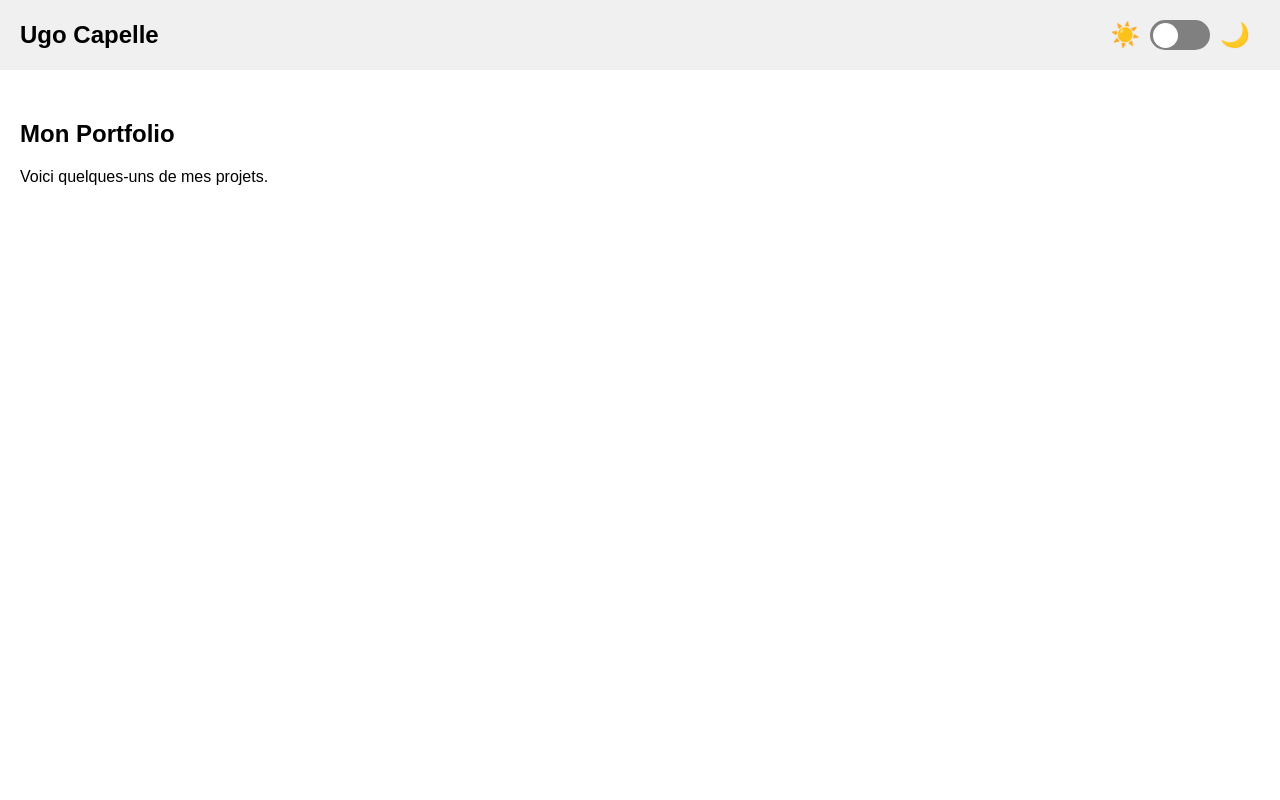
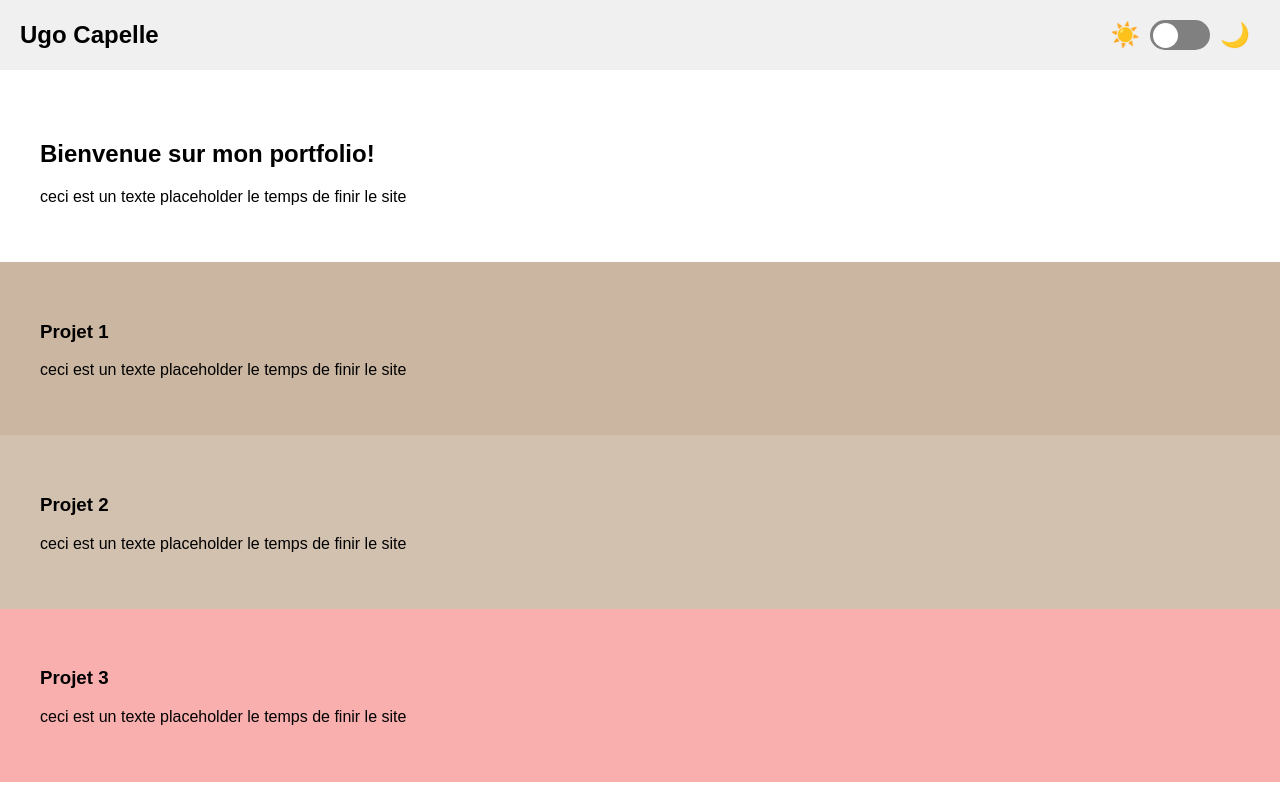
Before and after one commit to UgoCapelle/P8_Portfolio, a React (Create React App) app: page /portfolio in a window 1280 px wide. Built offline with nearby package versions, Linux system fonts and the light colour scheme.

Commit message:
ajout des 3 sections pour projets

```diff
--- a/src/pages/Portfolio.jsx
+++ b/src/pages/Portfolio.jsx
@@ -13,8 +13,22 @@ function Portfolio({ isDarkMode, toggleDarkMode }) {
     >
       <Header isDarkMode={isDarkMode} toggleDarkMode={toggleDarkMode} />
       <main className="content">
-        <h2>Mon Portfolio</h2>
-        <p>Voici quelques-uns de mes projets.</p>
+        <section className="intro-section">
+          <h2>Bienvenue sur mon portfolio!</h2>
+          <p>ceci est un texte placeholder le temps de finir le site</p>
+        </section>
+        <section className="project-section bg-color-1">
+          <h3>Projet 1</h3>
+          <p>ceci est un texte placeholder le temps de finir le site</p>
+        </section>
+        <section className="project-section bg-color-2">
+          <h3>Projet 2</h3>
+          <p>ceci est un texte placeholder le temps de finir le site</p>
+        </section>
+        <section className="project-section bg-color-3">
+          <h3>Projet 3</h3>
+          <p>ceci est un texte placeholder le temps de finir le site</p>
+        </section>
       </main>
     </motion.div>
   );
--- a/src/styles/App.css
+++ b/src/styles/App.css
@@ -17,3 +17,26 @@ body {
   background-color: #ffffff;
   color: black;
 }
+
+#root {
+  min-height: 100vh;
+  display: flex;
+  flex-direction: column;
+}
+
+main {
+  flex-grow: 1;
+}
+
+a {
+  text-decoration: none;
+  color: inherit;
+}
+
+a:visited {
+  color: inherit;
+}
+
+body, div, section, header {
+  transition: background-color 0.5s ease, color 0.5s ease;
+}
--- a/src/styles/Header.css
+++ b/src/styles/Header.css
@@ -26,6 +26,10 @@
   color: inherit;
 }
 
+.title-link:visited {
+  color: inherit;
+}
+
 .title {
   font-size: 1.5rem;
   margin: 0;
--- a/src/styles/Portfolio.css
+++ b/src/styles/Portfolio.css
@@ -1,9 +1,58 @@
 .portfolio {
   min-height: 100vh;
   transition: background-color 0.5s ease, color 0.5s ease;
+}
+
+.content {
   padding-top: 80px;
 }
 
-.content {
-  padding: 20px;
+.intro-section,
+.project-section {
+  padding: 40px;
+  width: 100%;
+  transition: background-color 0.5s ease, color 0.5s ease;
 }
+
+.intro-section {
+  background-color: inherit;
+  color: inherit;
+  transition: background-color 0.5s ease;
+}
+
+.intro-section h2,
+.intro-section p {
+  transition: none;
+}
+
+.bg-color-1 {
+  background-color: #cbb6a1;
+}
+
+.bg-color-2 {
+  background-color: #d3c1af;
+}
+
+.bg-color-3 {
+  background-color: #f9afae;
+}
+
+.dark-mode .bg-color-1 {
+  background-color: #34495E;
+}
+
+.dark-mode .bg-color-2 {
+  background-color: #2C3E50;
+}
+
+.dark-mode .bg-color-3 {
+  background-color: #065051;
+}
+
+.project-section {
+  color: black;
+}
+
+.dark-mode .project-section {
+  color: white;
+}
```
Lines whose indentation alone changed are shown as unchanged.
